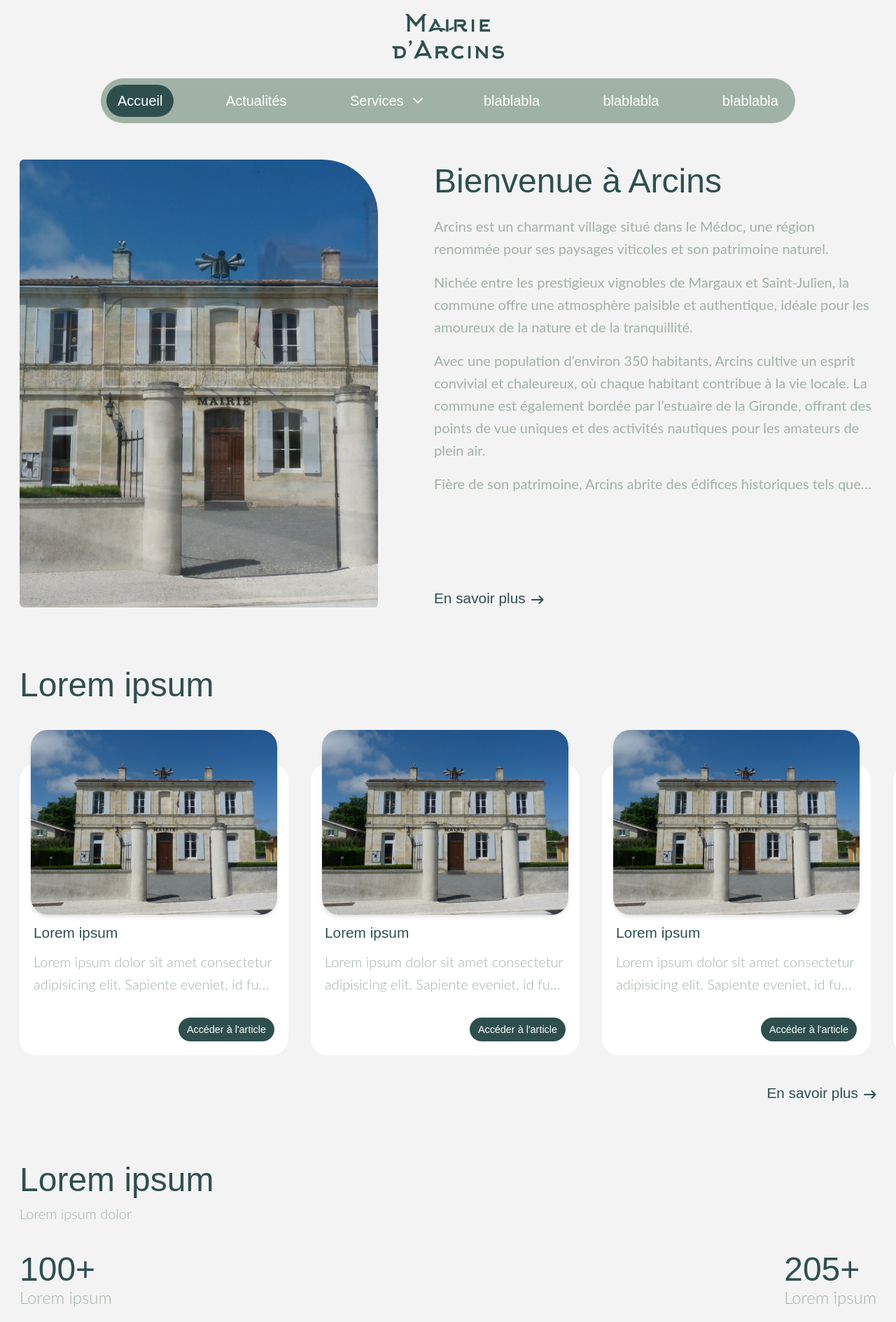
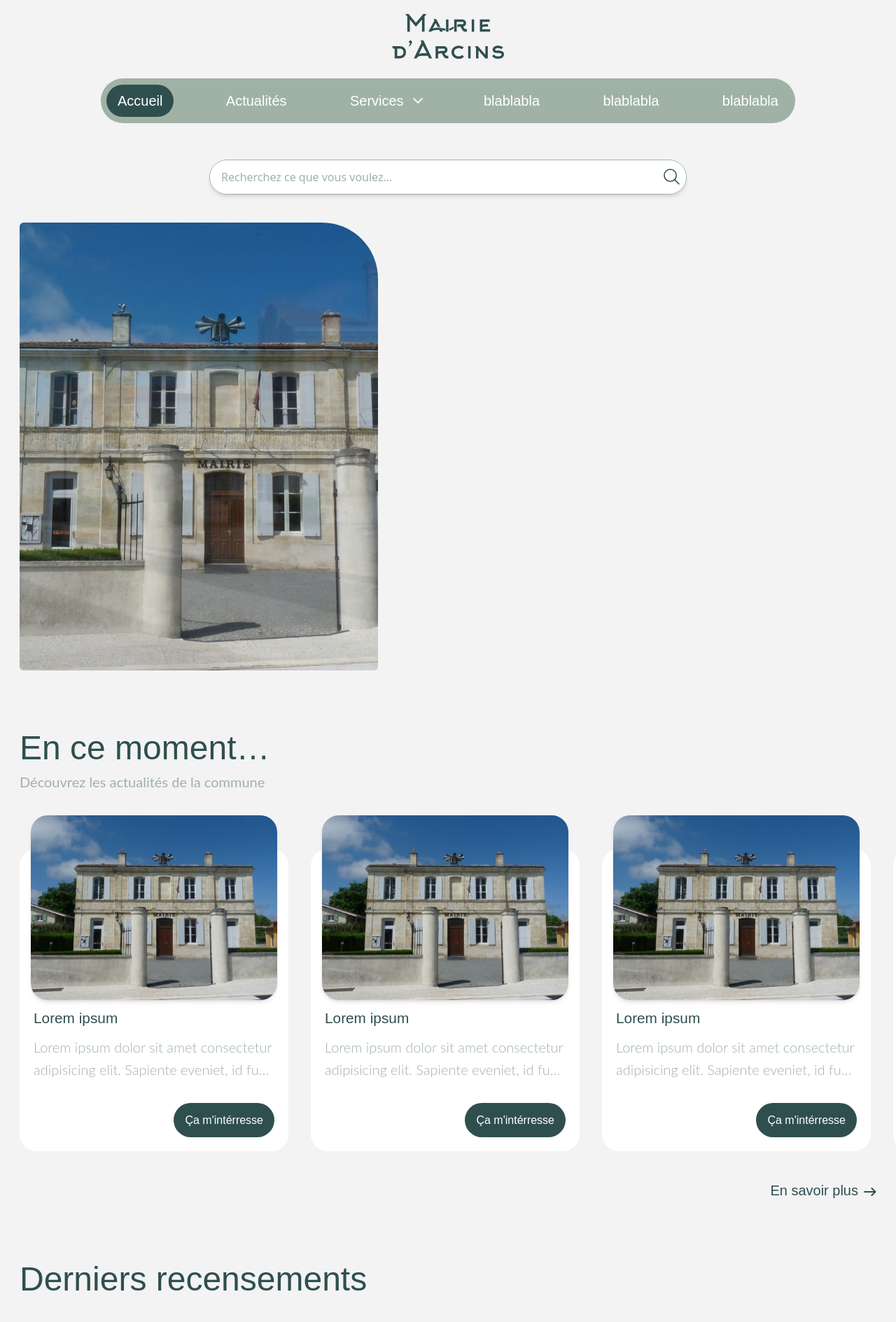
Before and after one commit to ozen2/Mairie-Arcins, a Next.js app: page / in a window 1280 px wide. Shown: the top 1889 px of the page at 70% size. Built offline with nearby package versions, Linux system fonts and the light colour scheme.

Commit message:
regular commit

```diff
--- a/src/app/components/button.jsx
+++ b/src/app/components/button.jsx
@@ -1,7 +1,12 @@
 import Link from "next/link";
 
-export default function Button (){
-    return(
-        <Link href="/autre-page" className="self-end mt-5 mb-5 mr-5 bg-[--primary-color] hover:bg-[--primary-hover] pt-2 pb-2 pl-3 pr-3 rounded-full text-[0.9rem] text-white">Accéder à l'article</Link>
-    )
+export default function Button() {
+  return (
+    <Link
+      href="/autre-page"
+      className="self-end mt-5 mb-5 mr-5 bg-[--primary-color] hover:bg-[--primary-hover] py-3 px-4 rounded-full text-[1rem] text-white"
+    >
+      Ça m'intérresse
+    </Link>
+  );
 }
--- a/src/app/components/footer.jsx
+++ b/src/app/components/footer.jsx
@@ -1,35 +1,54 @@
 import Image from "next/image";
 
 import logoArcins from "../../../public/logoArcinsWhite.svg";
+import facebook from "../../../public/facebook.svg";
 
 import ScrollToTop from "./scroll-to-top";
 
 export default function Footer() {
   return (
-    <footer className="bg-[--primary-color] w-full m-0 min-h-64 flex flex-col gap-10 items-center mt-10 relative">
+    <footer className="bg-[--primary-color] w-full m-0 min-h-64 flex flex-col gap-5 items-center mt-10 relative">
       <Image src={logoArcins} alt="" width={100} className="mt-10" />
       <ScrollToTop />
-      <div className="flex gap-10">
-        <ul className="flex flex-col gap-5">
-          <li className="text-2xl text-white">Menu</li>
-          <li className="text-white font-light self-center">lorem</li>
-          <li className="text-white font-light self-center">lorem</li>
-          <li className="text-white font-light self-center">lorem</li>
+      <h3 className="text-white text-2xl">Contact</h3>
+      <div className="flex flex-col md:flex-row md:justify-around md:w-full">
+        <ul className="flex flex-col">
+          <li className="text-white font-light flex flex-col items-center">
+            <p className="text-white font-semibold">Mairie d’Arcins</p>
+            <p className="text-white">4 route de Pauillac</p>
+            <p className="text-white">33460 ARCINS</p>
+          </li>
         </ul>
-        <ul className="flex flex-col gap-5">
-          <li className="text-white text-2xl">Contact</li>
-          <li className="text-white font-light self-center">lorem</li>
-          <li className="text-white font-light self-center">lorem</li>
+        <ul className="flex flex-col items-center gap-2">
+          <li className="text-white font-light">Tel : 05 56 58 93 90</li>
+          <li className="text-white font-light">
+            Mail :{" "}
+            <a
+              href="mailto:mairie.arcins@orange.fr"
+              className="text-green-300 underline hover:text-green-600"
+            >
+              mairie.arcins@orange.fr
+            </a>
+          </li>
+          <div className="flex gap-2">
+            <li>
+              <a
+                href="https://www.facebook.com/pages/Mairie%20d'Arcins/255579984913819/"
+                target="/blank"
+              >
+                <Image src={facebook} className="w-10" />
+              </a>
+            </li>
+          </div>
         </ul>
       </div>
-      <span className="w-[80%] ml-20 mr-20 h-[0.05rem] bg-[--secondary-color] -mb-5"></span>
-      <ul className="flex self-start w-full justify-around mb-5">
-        <li className="text-white font-light">lorem</li>
-        <div className="flex gap-5">
-          <li className="text-white font-light">lorem</li>
-          <li className="text-white font-light">lorem</li>
-          <li className="text-white font-light">lorem</li>
-        </div>
+      <span className="w-[80%] ml-20 mr-20 h-[0.05rem] bg-[--secondary-color] -mb-2"></span>
+      <ul className="flex w-full justify-around mb-5">
+        <li className="text-white font-light text-xs">Plan du site</li>
+        <li className="text-white font-light text-xs">Mentions légales</li>
+        <li className="text-white font-light text-xs">
+          Politique de confidentialité
+        </li>
       </ul>
     </footer>
   );
--- a/src/app/globals.css
+++ b/src/app/globals.css
@@ -81,8 +81,8 @@ p {
 }
 
 a {
-  font-size: clamp(1.125rem, 3vw, 1.3rem);
-  line-height: clamp(1.2, 1.3, 1.4);
+  font-size: clamp(1.2rem, 2.8vw, 1.25rem);
+  line-height: clamp(1.5, 1.6, 1.8);
   color: var(--primary-color);
   font-family: var(--primary-font);
 }
--- a/src/app/page.jsx
+++ b/src/app/page.jsx
@@ -2,6 +2,7 @@ import Image from "next/image";
 
 import logoArcins from "../../public/logoArcins.svg";
 import stat from "../../public/stat.svg";
+import search from "../../public/loupe.svg";
 
 import Card from "./components/card";
 import Navbar from "./components/navbarClient";
@@ -20,44 +21,23 @@ export default function Home() {
         <Navbar />
       </header>
       <main className="flex flex-col ml-7 mr-7">
+        <label
+          htmlFor="searchInput"
+          className="flex mb-10 self-center shadow-md rounded-full border-solid border-[1px] border-[--secondary-color]"
+        >
+          <input
+            className="w-[clamp(10rem,80vw,40rem)] h-12 rounded-l-full bg-white text-[--secondary-color] placeholder-[--secondary-color] placeholder-opacity-70 pl-4 focus:outline-none"
+            type="search"
+            id="searchInput"
+            name="name"
+            placeholder="Recherchez ce que vous voulez…"
+          />
+          <Image src={search} className="w-10 bg-white rounded-r-full px-2" />
+        </label>
         <article>
-          <section className="flex flex-col gap-8 lg:flex-row lg:gap-20">
-            <div className="carousselAnim h-[clamp(24rem,50vh,60rem)] lg:w-[32rem] lg:h-[40rem] rounded-tr-[5rem] rounded-md lg:shrink-0"></div>
-            <div className="flex flex-col lg:justify-between gap-10 lg:max-h-[40rem]">
-              <div className="flex flex-col gap-4">
-                <h1 className="font-medium">Bienvenue à Arcins</h1>
-                <p className="font-normal">
-                  Arcins est un charmant village situé dans le Médoc, une région
-                  renommée pour ses paysages viticoles et son patrimoine
-                  naturel.
-                </p>
-                <p className="lineClamp3 font-normal">
-                  Nichée entre les prestigieux vignobles de Margaux et
-                  Saint-Julien, la commune offre une atmosphère paisible et
-                  authentique, idéale pour les amoureux de la nature et de la
-                  tranquillité.
-                </p>
-                <p className="lineClamp display-none2 font-normal">
-                  Avec une population d’environ 350 habitants, Arcins cultive un
-                  esprit convivial et chaleureux, où chaque habitant contribue à
-                  la vie locale. La commune est également bordée par l’estuaire
-                  de la Gironde, offrant des points de vue uniques et des
-                  activités nautiques pour les amateurs de plein air.
-                </p>
-                <p className="display-none lineClamp2 font-normal">
-                  Fière de son patrimoine, Arcins abrite des édifices
-                  historiques tels que l’église Saint-Martin et se distingue par
-                  son implication dans la préservation de l’environnement. C'est
-                  une destination parfaite pour découvrir l’art de vivre
-                  médocain et la richesse culturelle de la région.
-                </p>
-              </div>
-              <div className="lg:flex lg:justify-start justify-end flex">
-                <LinkGen name="En savoir plus" link="#" />
-              </div>
-            </div>
-          </section>
-          <h1 className="font-medium mt-20">Lorem ipsum</h1>
+          <div className="carousselAnim h-[clamp(24rem,50vh,60rem)] lg:w-[32rem] lg:h-[40rem] rounded-tr-[5rem] rounded-md lg:shrink-0"></div>
+          <h1 className="font-medium mt-20">En ce moment…</h1>
+          <p>Découvrez les actualités de la commune</p>
           <section className="flex flex-col items-center md:flex-row md:overflow-x-auto gap-8 scrollbar-none mb-10 -mx-7 px-7">
             <Card />
             <Card />
@@ -69,8 +49,7 @@ export default function Home() {
             <LinkGen name="En savoir plus" link="#" />
           </div>
           <section className="mt-20 flex flex-col mb-20">
-            <h1 className="font-medium">Lorem ipsum</h1>
-            <p className="font-light">Lorem ipsum dolor</p>
+            <h1 className="font-medium">Derniers recensements</h1>
             <div className="flex justify-between mt-10">
               <div>
                 <h2 className="font-medium md:text-5xl">100+</h2>
@@ -99,14 +78,17 @@ export default function Home() {
             <LinkGen name="En savoir plus" link="#" />
           </section>
           <section className="flex flex-col">
-            <h1 className="font-medium">Lorem ipsum</h1>
-            <p className="font-light mb-10 md:text-2xl">Lorem ipsum dolor</p>
+            <h1 className="font-medium">Commerces et hébergements</h1>
+            <p className="font-light mb-10 md:text-2xl">
+              Une séléction de commerces et hébergements au coeur de la commune
+            </p>
             <div className="h-[clamp(24rem,50vh,60rem)] rounded-tl-[5rem] mb-10 rounded-md carousselAnim2"></div>
             <p className="font-light text-justify mb-10">
-              Lorem ipsum dolor sit amet consectetur adipisicing elit. Eius
-              aspernatur eum at suscipit facilis itaque, est, totam quos a
-              provident nihil dicta vel obcaecati aliquam nulla sed? Quas,
-              facilis expedita!
+              Notre commune vous offre une variété de commerces de proximité et
+              de restaurants pour répondre à vos besoins quotidiens, ainsi que
+              des hébergements chaleureux et accueillants pour vos séjours. Que
+              vous soyez résident ou visiteur, découvrez des services locaux qui
+              allient authenticité et convivialité.
             </p>
             <LinkGen name="En savoir plus" link="#" />
           </section>
```
Also changed, not shown: public/facebook.svg (added), public/loupe.svg (added).
